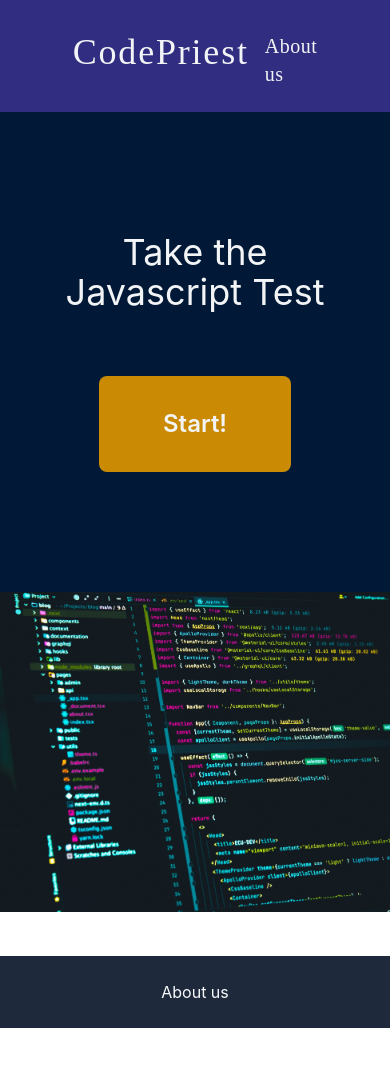
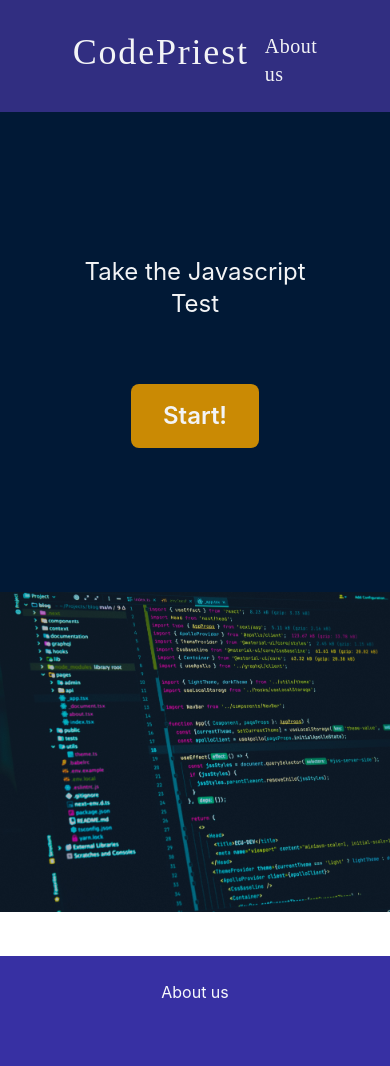
Before and after one commit to radharamanaa/js-quessionaire, a Next.js app: page / in a window 390 px wide. Shown: the top 1066 px of the page. Before the commit the page ends 1028 px from the top, so only its background shows below. Built offline with nearby package versions, Linux system fonts and the light colour scheme.

Commit message:
consistent-lookfeel

```diff
--- a/components/Footer/Footer.js
+++ b/components/Footer/Footer.js
@@ -2,9 +2,9 @@ import React from "react";
 
 function Footer() {
   return (
-    <div className="footerContainer justify-self-end w-full bg-slate-800 text-slate-50">
-      <footer className="w-3/4 p-4 self-end flex justify-center mx-auto">
-        <div className="p-2 ">About us</div>
+    <div className="footerContainer justify-self-end w-full bg-indigo-800 text-slate-50">
+      <footer className="w-3/4 p-4 self-end flex justify-center mx-auto pb-16">
+        <div className="p-2 "><a href="http://github.com/radharamanaa" target={"_blank"} rel={"noreferrer"}>About us</a></div>
       </footer>
     </div>
   );
--- a/components/Main-Hero/Main.js
+++ b/components/Main-Hero/Main.js
@@ -11,19 +11,19 @@ function Main() {
           className="w-full my-auto text-gray-100 cursor-pointer
            flex flex-col items-center p-16"
         >
-          <div className=" text-4xl md:text-8xl text-center ">
+          <div className="text-2xl md:text-4xl lg:text-8xl text-center ">
             Take the Javascript Test
           </div>
           <Link href="/JsTest/0">
             <div>
-              <div className="hover:-translate-y-2 hover:bg-yellow-700 font-semibold transition-transform  px-16 py-8 bg-yellow-600 mt-16 text-2xl rounded-lg">
+              <div className="hover:-translate-y-2 hover:bg-yellow-700 font-semibold transition-transform px-8 py-4  md:px-16 md:py-8 bg-yellow-600 mt-16 text-2xl rounded-lg">
                 Start!
               </div>
             </div>
           </Link>
         </div>
 
-        <div className={`${styles.herocontainer} w-full h-[20rem] md:h-auto`}>
+        <div className={`${styles.herocontainer} w-full h-[20rem] md:h-auto opacity-70`}>
           &nbsp;
         </div>
       </div>
--- a/components/Question/Question.js
+++ b/components/Question/Question.js
@@ -99,7 +99,7 @@ function Question({ qNumberPropZeroBased }) {
       >
         <div
           className={`mt-8 question-title text-xl md:text-4xl p-2 mb-4
-        text-slate-50 font-thin tracking-wide`}
+        text-slate-50 tracking-wide`}
         >
           {qNumberPropZeroBased + 1}. What is the output of the following code?
         </div>
```
